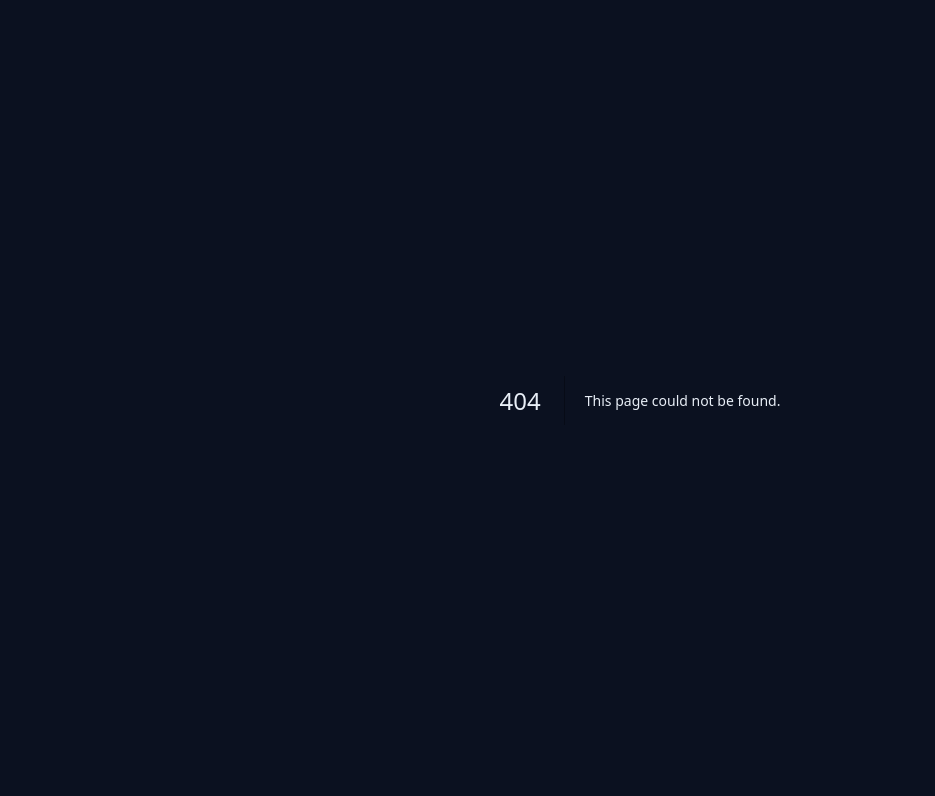
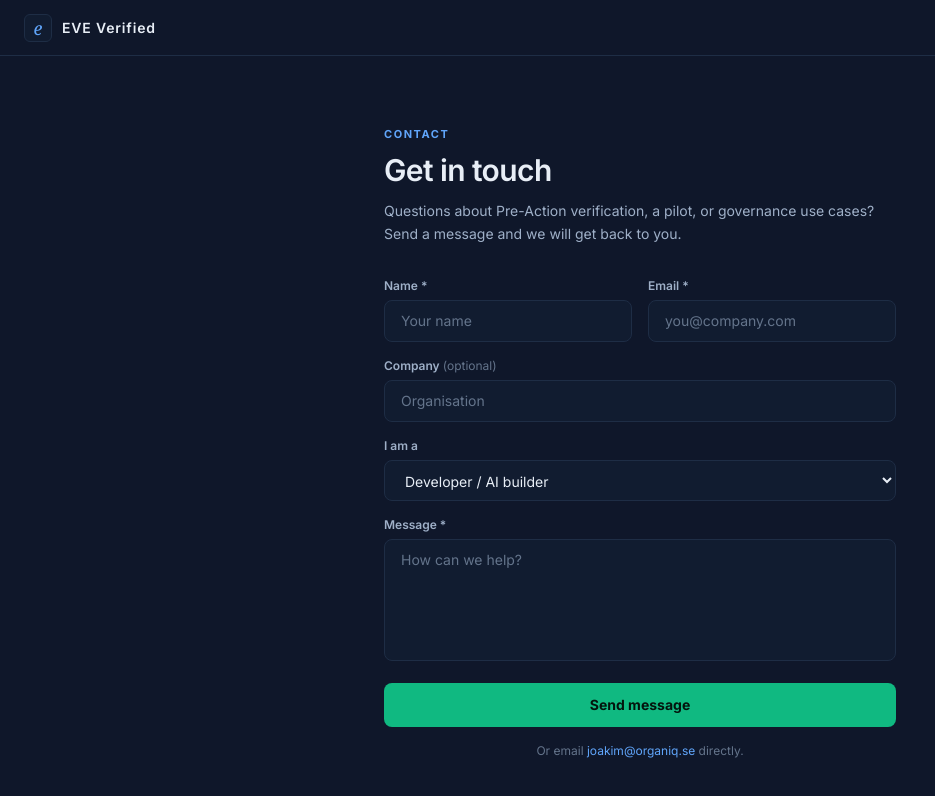
Before and after one commit to elekto-energy/eveverified, a Next.js app: page /contact in a window 1280 px wide. Before the commit this address had no page. Shown: the top 796 px of the page, without its empty margins (0-935 px from the left). Built offline with nearby package versions, Linux system fonts and the light colour scheme.

Commit message:
feat(contact): working contact form via Resend + /contact page, footer link updated

```diff
--- /dev/null
+++ b/app/api/contact/route.ts
@@ -0,0 +1,82 @@
+import { NextRequest, NextResponse } from 'next/server'
+import { Resend } from 'resend'
+
+const resend = new Resend(process.env.RESEND_API_KEY)
+
+const FROM = 'EVE Verified <noreply@eveverified.com>'
+const TO = 'joakim@organiq.se'
+
+const REQUIRED = ['name', 'email', 'message'] as const
+
+const AUDIENCE_LABELS: Record<string, string> = {
+  developer: 'Developer / AI builder',
+  enterprise: 'Enterprise / GRC',
+  partner: 'Partner / consultant',
+  other: 'Other',
+}
+
+export async function POST(req: NextRequest) {
+  let body: Record<string, string>
+  try {
+    body = await req.json()
+  } catch {
+    return NextResponse.json({ error: 'Invalid request body.' }, { status: 400 })
+  }
+
+  // Validate required fields
+  for (const field of REQUIRED) {
+    const val = body[field]?.trim()
+    if (!val) {
+      return NextResponse.json(
+        { error: `Missing required field: ${field}` },
+        { status: 400 }
+      )
+    }
+  }
+
+  // Validate email format
+  const emailRe = /^[^\s@]+@[^\s@]+\.[^\s@]+$/
+  if (!emailRe.test(body.email?.trim() ?? '')) {
+    return NextResponse.json({ error: 'Invalid email address.' }, { status: 400 })
+  }
+
+  // Truncate to prevent abuse
+  const name = body.name.trim().slice(0, 120)
+  const email = body.email.trim().slice(0, 160)
+  const company = body.company?.trim().slice(0, 160) || '—'
+  const message = body.message.trim().slice(0, 2000)
+  const audienceLabel = AUDIENCE_LABELS[body.audience] ?? '—'
+
+  const text = `EVE VERIFIED — Contact
+${'─'.repeat(50)}
+
+Name:        ${name}
+Email:       ${email}
+Company:     ${company}
+Audience:    ${audienceLabel}
+
+MESSAGE
+${message}
+
+${'─'.repeat(50)}
+Submitted via eveverified.com/contact
+`
+
+  try {
+    await resend.emails.send({
+      from: FROM,
+      to: TO,
+      replyTo: email,
+      subject: `Contact — ${name}${company !== '—' ? ` (${company})` : ''}`,
+      text,
+    })
+  } catch (err) {
+    console.error('[contact/route] Resend error:', err)
+    return NextResponse.json(
+      { error: 'Failed to send message. Please try again or email joakim@organiq.se.' },
+      { status: 500 }
+    )
+  }
+
+  return NextResponse.json({ ok: true }, { status: 200 })
+}
--- /dev/null
+++ b/app/contact/page.tsx
@@ -0,0 +1,140 @@
+'use client'
+
+import { useState } from 'react'
+
+type State = 'idle' | 'sending' | 'sent' | 'error'
+
+const audiences = [
+  { value: 'developer', label: 'Developer / AI builder' },
+  { value: 'enterprise', label: 'Enterprise / GRC' },
+  { value: 'partner', label: 'Partner / consultant' },
+  { value: 'other', label: 'Other' },
+]
+
+export default function ContactPage() {
+  const [state, setState] = useState<State>('idle')
+  const [error, setError] = useState('')
+  const [form, setForm] = useState({
+    name: '', email: '', company: '', audience: 'developer', message: '',
+  })
+
+  const set = (k: string, v: string) => setForm(f => ({ ...f, [k]: v }))
+
+  const submit = async () => {
+    setError('')
+    if (!form.name.trim() || !form.email.trim() || !form.message.trim()) {
+      setError('Name, email and message are required.')
+      return
+    }
+    setState('sending')
+    try {
+      const res = await fetch('/api/contact', {
+        method: 'POST',
+        headers: { 'Content-Type': 'application/json' },
+        body: JSON.stringify(form),
+      })
+      const data = await res.json()
+      if (!res.ok) throw new Error(data.error || 'Failed to send.')
+      setState('sent')
+    } catch (e) {
+      setError(e instanceof Error ? e.message : 'Failed to send.')
+      setState('error')
+    }
+  }
+
+  const inputCls =
+    'w-full rounded-lg border border-ent-border bg-ent-card px-4 py-2.5 text-sm text-ent-text ' +
+    'placeholder:text-ent-muted focus:outline-none focus:border-ent-accent transition-colors'
+
+  return (
+    <main className="min-h-screen bg-ent-panel flex flex-col">
+      {/* Top bar */}
+      <div className="border-b border-ent-border px-6 h-14 flex items-center">
+        <a href="/" className="flex items-center gap-2.5 group">
+          <span
+            className="flex h-7 w-7 items-center justify-center rounded-md border border-ent-border bg-ent-card text-lg text-ent-accent-hi italic"
+            style={{ fontFamily: 'Georgia, serif' }}
+          >
+            e
+          </span>
+          <span className="text-sm font-semibold tracking-[0.06em] text-ent-text">EVE Verified</span>
+        </a>
+      </div>
+
+      <div className="flex-1 flex items-center justify-center px-6 py-16">
+        <div className="w-full max-w-lg">
+          {state === 'sent' ? (
+            <div className="rounded-xl border border-ent-verified/30 bg-ent-verified/[0.06] p-8 text-center">
+              <div className="text-ent-verified text-base font-semibold mb-2">Message sent</div>
+              <p className="text-sm text-ent-dim leading-relaxed">
+                Thank you. Your message has reached us and we will reply to {form.email.trim()}.
+              </p>
+              <a href="/" className="inline-block mt-6 text-sm font-semibold text-ent-accent-hi hover:underline">
+                Back to home →
+              </a>
+            </div>
+          ) : (
+            <>
+              <div className="mb-8">
+                <span className="text-[11px] font-bold uppercase tracking-[0.14em] text-ent-accent-hi">Contact</span>
+                <h1 className="mt-2 text-3xl font-semibold tracking-[-0.02em] text-ent-text">Get in touch</h1>
+                <p className="mt-3 text-sm text-ent-dim leading-relaxed">
+                  Questions about Pre-Action verification, a pilot, or governance use cases?
+                  Send a message and we will get back to you.
+                </p>
+              </div>
+
+              <div className="space-y-4">
+                <div className="grid sm:grid-cols-2 gap-4">
+                  <div>
+                    <label className="block text-xs font-semibold text-ent-dim mb-1.5">Name *</label>
+                    <input className={inputCls} value={form.name} onChange={e => set('name', e.target.value)} placeholder="Your name" />
+                  </div>
+                  <div>
+                    <label className="block text-xs font-semibold text-ent-dim mb-1.5">Email *</label>
+                    <input className={inputCls} type="email" value={form.email} onChange={e => set('email', e.target.value)} placeholder="you@company.com" />
+                  </div>
+                </div>
+
+                <div>
+                  <label className="block text-xs font-semibold text-ent-dim mb-1.5">Company <span className="text-ent-muted font-normal">(optional)</span></label>
+                  <input className={inputCls} value={form.company} onChange={e => set('company', e.target.value)} placeholder="Organisation" />
+                </div>
+
+                <div>
+                  <label className="block text-xs font-semibold text-ent-dim mb-1.5">I am a</label>
+                  <select className={inputCls} value={form.audience} onChange={e => set('audience', e.target.value)}>
+                    {audiences.map(a => <option key={a.value} value={a.value}>{a.label}</option>)}
+                  </select>
+                </div>
+
+                <div>
+                  <label className="block text-xs font-semibold text-ent-dim mb-1.5">Message *</label>
+                  <textarea className={inputCls + ' resize-none'} rows={5} value={form.message} onChange={e => set('message', e.target.value)} placeholder="How can we help?" />
+                </div>
+
+                {error && (
+                  <div className="rounded-lg border border-ent-warn/30 bg-ent-warn/[0.08] px-4 py-2.5 text-sm text-ent-warn">
+                    {error}
+                  </div>
+                )}
+
+                <button
+                  onClick={submit}
+                  disabled={state === 'sending'}
+                  className="w-full rounded-lg bg-ent-verified px-5 py-3 text-sm font-bold text-[#04140d] transition-colors hover:bg-[#0ea371] disabled:opacity-60 disabled:cursor-not-allowed"
+                >
+                  {state === 'sending' ? 'Sending…' : 'Send message'}
+                </button>
+
+                <p className="text-xs text-ent-muted text-center">
+                  Or email <a href="mailto:joakim@organiq.se" className="text-ent-accent-hi hover:underline">joakim@organiq.se</a> directly.
+                </p>
+              </div>
+            </>
+          )}
+        </div>
+      </div>
+    </main>
+  )
+}
--- a/components/Footer/index.tsx
+++ b/components/Footer/index.tsx
@@ -71,7 +71,7 @@ export default function Footer() {
               </li>
               <li>
                 <a
-                  href="mailto:info@eveverified.com"
+                  href="/contact"
                   className="text-ent-dim hover:text-ent-text transition-colors text-sm"
                 >
                   Contact
```
